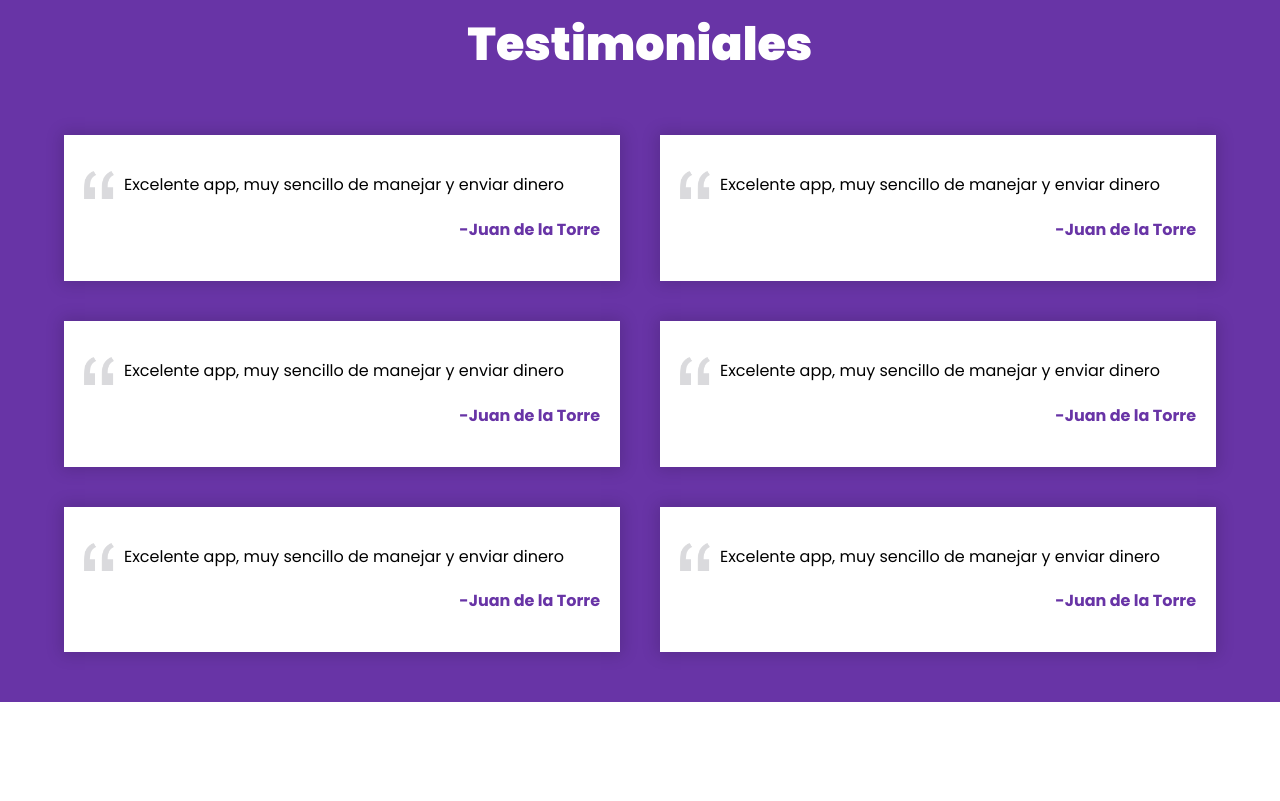
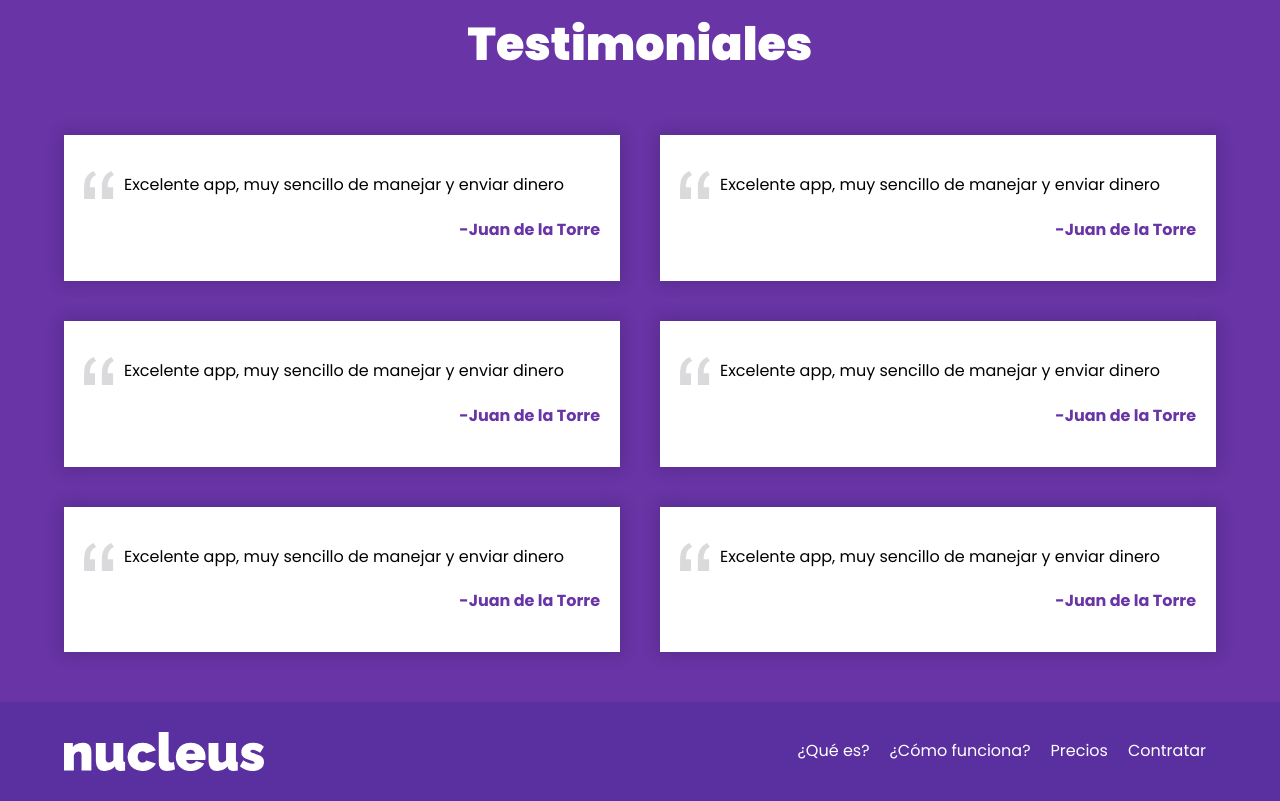
Before and after one commit to devpegar/nucleus, a plain HTML site: page index.html in a window 1280 px wide. Shown: the part 4141-4942 px from the top of the page. Before the commit the page ends 4843 px from the top, so only its background shows below. Drawn offline with Linux system fonts and the light colour scheme.

Commit message:
Proyecto terminado

```diff
--- a/css/styles.css
+++ b/css/styles.css
@@ -150,6 +150,9 @@ img {
     color: var(--blanco);
     margin: 0 1rem;
   }
+}
+.navbar__link--white {
+  color: var(--blanco);
 }
 
 /* list items */
@@ -318,3 +321,28 @@ img {
   font-weight: 700;
   text-align: right;
 }
+
+/* Footer */
+.footer {
+  background-color: #5a30a0;
+  padding: 3rem 0;
+}
+@media (min-width: 768px) {
+  .footer__grid {
+    display: flex;
+    justify-content: space-between;
+    align-items: center;
+  }
+}
+.footer__logo {
+  width: 20rem;
+  margin: 0 auto 4rem auto;
+}
+@media (min-width: 768px) {
+  .footer__logo {
+    margin: 0;
+  }
+}
+.navbar__link--white {
+  color: var(--blanco);
+}
--- a/index.html
+++ b/index.html
@@ -149,5 +149,21 @@
         </div>
     </section>
 
+    <footer class="footer">
+        <div class="footer__container">
+            <div class="footer__grid">
+                <div class="footer__logo">
+                    <img src="img/logo-blanco.svg" alt="logo blanco nucleus">
+                </div>
+                <nav class="navbar">
+                    <a href="#quees" class="navbar__link navbar__link--white">¿Qué es?</a>
+                    <a href="#security" class="navbar__link navbar__link--white">¿Cómo funciona?</a>
+                    <a href="#price" class="navbar__link navbar__link--white">Precios</a>
+                    <a href="#" class="navbar__link navbar__link--white">Contratar</a>
+                </nav>
+            </div>
+        </div>
+    </footer>
+
 </body>
 </html>
```
